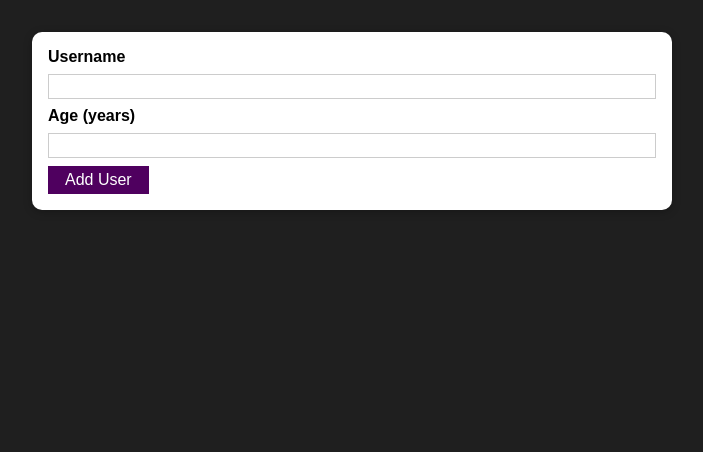
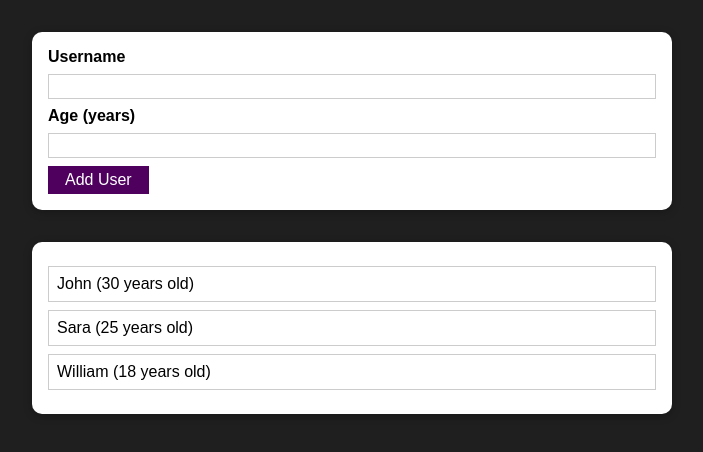
Before and after one commit to elvan/user-list-app-react-fragments-portals-refs, a React (Create React App) app: page / in a window 1280 px wide. Shown: the top 452 px of the page, without its empty margins (288-991 px from the left). Built offline with nearby package versions, Linux system fonts and the light colour scheme.

Commit message:
adding a users list component

```diff
--- a/src/App.js
+++ b/src/App.js
@@ -1,10 +1,30 @@
 import React from 'react';
 import AddUser from './components/Users/AddUser';
+import UsersList from './components/Users/UsersList';
 
 function App() {
+  const users = [
+    {
+      id: 1,
+      name: 'John',
+      age: 30
+    },
+    {
+      id: 2,
+      name: 'Sara',
+      age: 25
+    },
+    {
+      id: 3,
+      name: 'William',
+      age: 18
+    }
+  ];
+
   return (
     <div>
       <AddUser />
+      <UsersList users={users} />
     </div>
   );
 }
--- /dev/null
+++ b/src/components/Users/UsersList.js
@@ -0,0 +1,18 @@
+import Card from '../UI/Card';
+import styles from './UsersList.module.css';
+
+const UsersList = (props) => {
+  return (
+    <Card className={styles.users}>
+      <ul>
+        {props.users.map((user) => (
+          <li key={user.name}>
+            {user.name} ({user.age} years old)
+          </li>
+        ))}
+      </ul>
+    </Card>
+  );
+};
+
+export default UsersList;
--- /dev/null
+++ b/src/components/Users/UsersList.module.css
@@ -0,0 +1,16 @@
+.users {
+  margin: 2rem auto;
+  width: 90%;
+  max-width: 40rem;
+}
+
+.users ul {
+  list-style: none;
+  padding: 1rem;
+}
+
+.users li {
+  border: 1px solid #ccc;
+  margin: 0.5rem 0;
+  padding: 0.5rem;
+}
```
